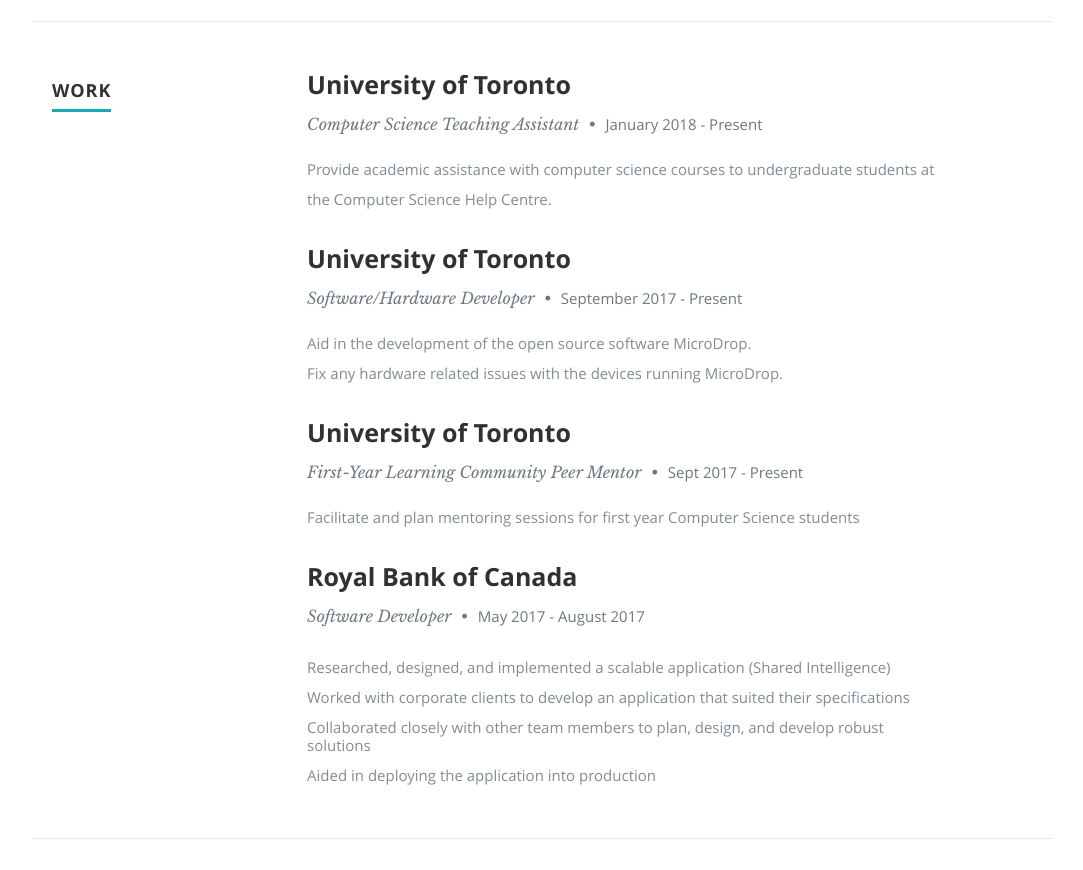
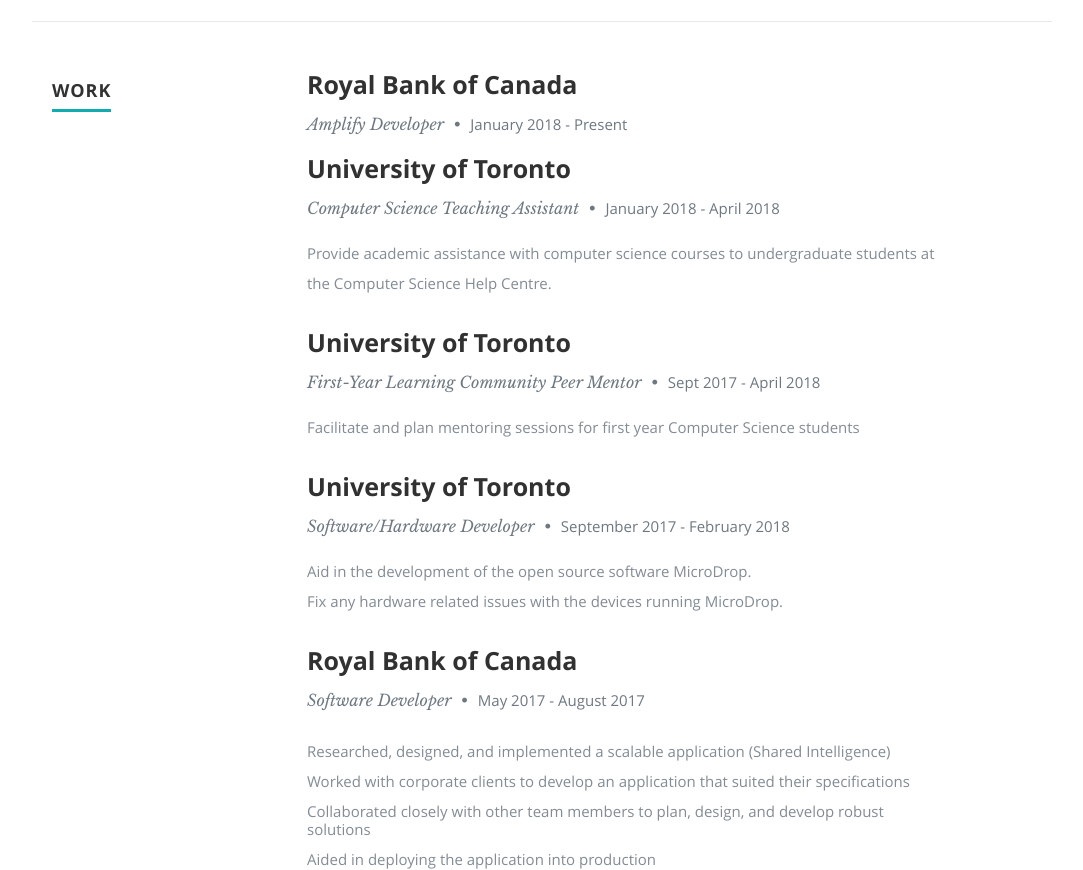
Before and after one commit to khrod/khrod.github.io, a plain HTML site: page index.html in a window 1280 px wide. Shown: the part 1607-2477 px from the top of the page, without its empty margins (98-1181 px from the left). Drawn offline with nearby package versions, Linux system fonts and the light colour scheme.

Commit message:
Added Amplify position

```diff
--- a/index.html
+++ b/index.html
@@ -185,8 +185,19 @@
 
                <div class="twelve columns">
 
+                  <h3>Royal Bank of Canada</h3>
+                  <p class="info">Amplify Developer <span>&bull;</span> <em class="date">January 2018 - Present</em></p>
+
+               </div>
+
+            </div> <!-- item end -->
+
+            <div class="row item">
+
+               <div class="twelve columns">
+
                   <h3>University of Toronto</h3>
-                  <p class="info">Computer Science Teaching Assistant <span>&bull;</span> <em class="date">January 2018 - Present</em></p>
+                  <p class="info">Computer Science Teaching Assistant <span>&bull;</span> <em class="date">January 2018 - April 2018</em></p>
 
                   <p>
                   Provide academic assistance with computer science courses to undergraduate students at the Computer Science Help Centre.
@@ -201,11 +212,10 @@
                <div class="twelve columns">
 
                   <h3>University of Toronto</h3>
-                  <p class="info">Software/Hardware Developer <span>&bull;</span> <em class="date">September 2017 - Present</em></p>
+                  <p class="info">First-Year Learning Community Peer Mentor <span>&bull;</span> <em class="date">Sept 2017 - April 2018</em></p>
 
                   <p>
-                  Aid in the development of the open source software MicroDrop.<br>
-				  Fix any hardware related issues with the devices running MicroDrop.
+                  Facilitate and plan mentoring sessions for first year Computer Science students
                   </p>
 
                </div>
@@ -217,10 +227,11 @@
                <div class="twelve columns">
 
                   <h3>University of Toronto</h3>
-                  <p class="info">First-Year Learning Community Peer Mentor <span>&bull;</span> <em class="date">Sept 2017 - Present</em></p>
+                  <p class="info">Software/Hardware Developer <span>&bull;</span> <em class="date">September 2017 - February 2018</em></p>
 
                   <p>
-                  Facilitate and plan mentoring sessions for first year Computer Science students
+                  Aid in the development of the open source software MicroDrop.<br>
+				  Fix any hardware related issues with the devices running MicroDrop.
                   </p>
 
                </div>
```
Lines whose indentation alone changed are shown as unchanged.
